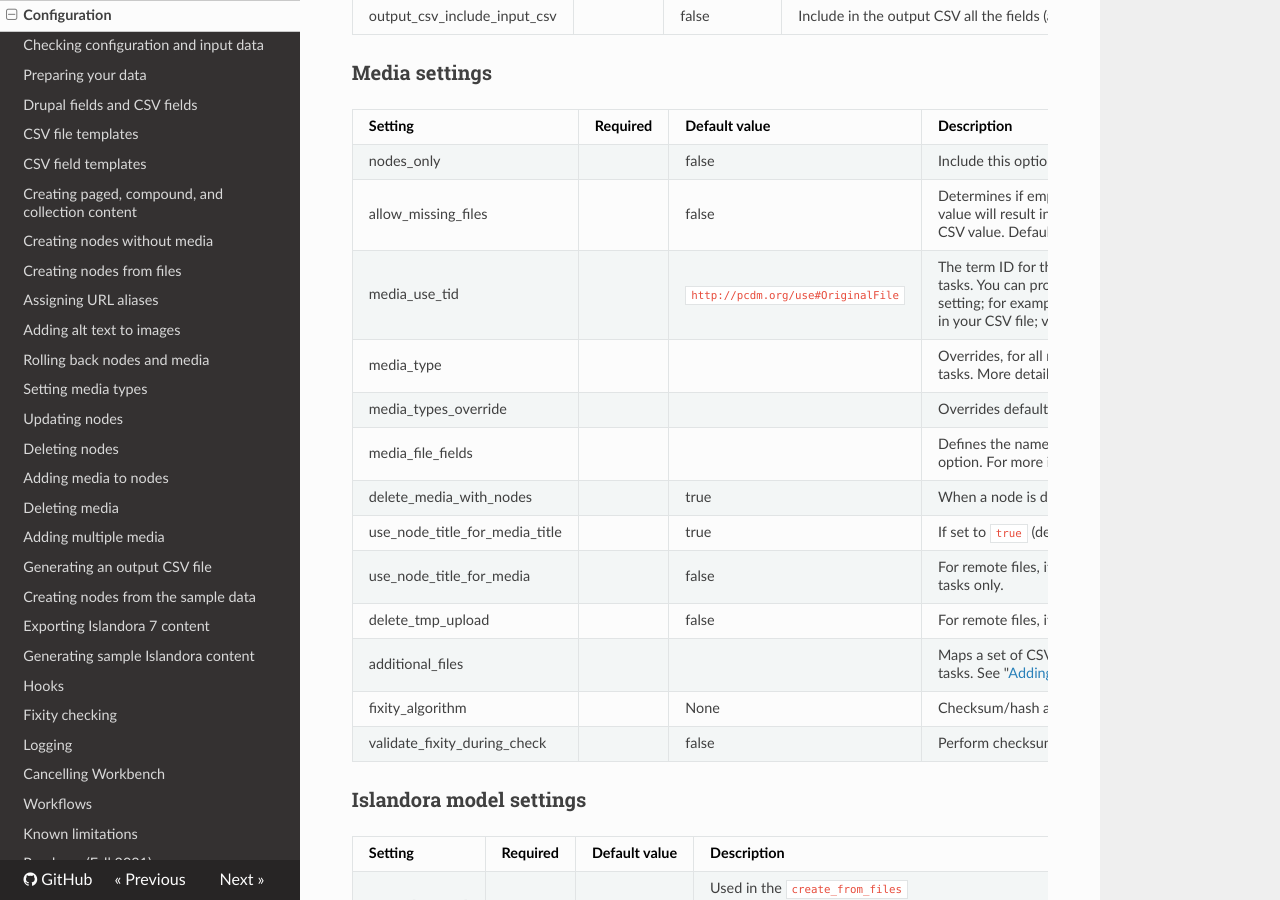
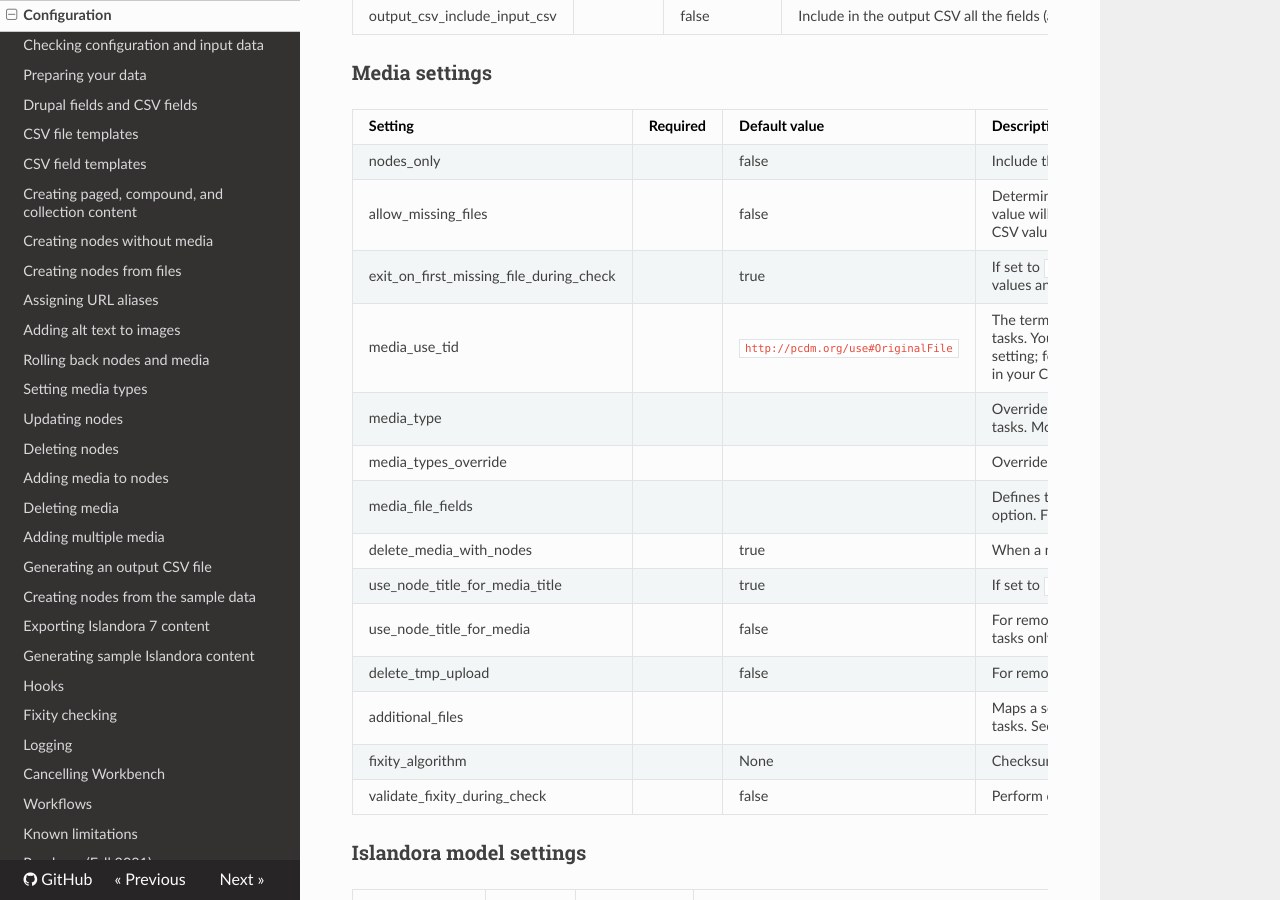
Before and after one commit to mjordan/islandora_workbench_docs, an MkDocs documentation site: the page built from docs/configuration.md, in a window 1280 px wide and 900 px high, scrolled down 2064 px. Built offline with MkDocs 1.6.1, drawn with Linux system fonts in a browser that asks for light colours; nearby versions of some CDN libraries; old or Windows-style settings are respelled for this version of MkDocs.

```diff
--- a/docs/configuration.md
+++ b/docs/configuration.md
@@ -72,10 +72,11 @@ See "[The output CSV file](/islandora_workbench_docs/output_csv/)" section for m
 | --- | --- | --- | --- |
 | nodes_only | | false | Include this option in `create` tasks, set to `true`, if you want to only create nodes and not their accompanying media. See the "Creating nodes but not media" section for more information. |
 | allow_missing_files | | false | Determines if empty `file` values are allowed. Used in the `create` and `add_media` tasks. If set to true, empty `file` values are allowed. For `create` tasks, a `true` value will result in nodes without attached media. For `add_media` tasks, a `true` value will skip adding a media for the empty `file` CSV value. Defaults to false (which means all file values must contain the name of a file that exists in the `input_data` directory). |
+| exit_on_first_missing_file_during_check | | true | If set to `true` (the default) Workbench will exit during `--check` when it encounters the first missing or empty CSV `file` value. If set to `false`, Workbench will check all `file` values and exit when it finds the first missing file. In other words, if you want Workbench to check for the existence of all media files during `--check` before exiting, set this value to `false`. |
 | media_use_tid | | `http://pcdm.org/use#OriginalFile`  | The term ID for the term from the "Islandora Media Use" vocabulary you want to apply to the media being created in `create` and `add_media` tasks. You can provide a term URI instead of a term ID, for example `"http://pcdm.org/use#OriginalFile"`. You can specify multiple values for this setting by joining them with the subdelimiter configured in the `subdelimiter` setting; for example, `media_use_tid: 17|18`. You can also set this at the object level by including `media_use_tid` in your CSV file; values there will override the value set in your configuration file. If you are "[Adding multiple media](/islandora_workbench_docs/adding_multiple_media/)", you define media use term IDs in a slightly different way. |
 | media_type | | | Overrides, for all media being created, Workbench's default definition of whether the media being created is an image, file, document, audio, or video. Used in the `create`, `add_media`, and `create_from_files` tasks. More detail provided in the "[Setting Media Types](/islandora_workbench_docs/media_types)" section. |
 | media_types_override | | | Overrides default media type definitions on a per file extension basis. Used in the `create`, `add_media`, and `create_from_files` tasks. More detail provided in the "[Setting Media Types](/islandora_workbench_docs/media_types)" section. |
-| media_file_fields | | | Defines the name of the media field that references media's file (i.e., the field on the Media type). Usually used with custom media types and accompanied by either the `media_type` or `media_types_override` option. For more information, see the [Setting Media Types](/islandora_workbench_docs/media_types) section. |
+| media_file_fields | | | Defines the name of the media field that references media's file (i.e., the field on the Media type). Usually used with custom media types and accompanied by either the `media_type` or `media_types_override` option. For more information, see the "[Setting Media Types](/islandora_workbench_docs/media_types)" section. |
 | delete_media_with_nodes | | true | When a node is deleted using a `delete` task, by default, all if its media are automatically deleted. Set this option to false to not delete all of a node's media (you do not generally want to keep the media without the node). |
 | use_node_title_for_media_title | | true | If set to `true` (default), name media the same as the parent node's title value. If `false`, the filename of the media will be used as the media name. Applies to both `create` and `add_media` tasks. |
 | use_node_title_for_media | | false | For remote files, if set to `true`, name the downloaded copy using the parent node's title value. If `false`, downloaded file's name will depend on the application/website that is serving up the file. Applies to `create` tasks only. |
```
Also changed, not shown: docs/fields.md (+1 -0 lines), docs/updating_nodes.md (+0 -2 lines), site/check/index.html, site/configuration/index.html, site/creating_nodes_from_files/index.html, site/csv_file_templates/index.html, site/index.html, site/installation/index.html, site/media_types/index.html, site/output_csv/index.html, site/paged_and_compound/index.html, site/preparing_data/index.html, site/sitemap.xml, site/updating_nodes/index.html.
